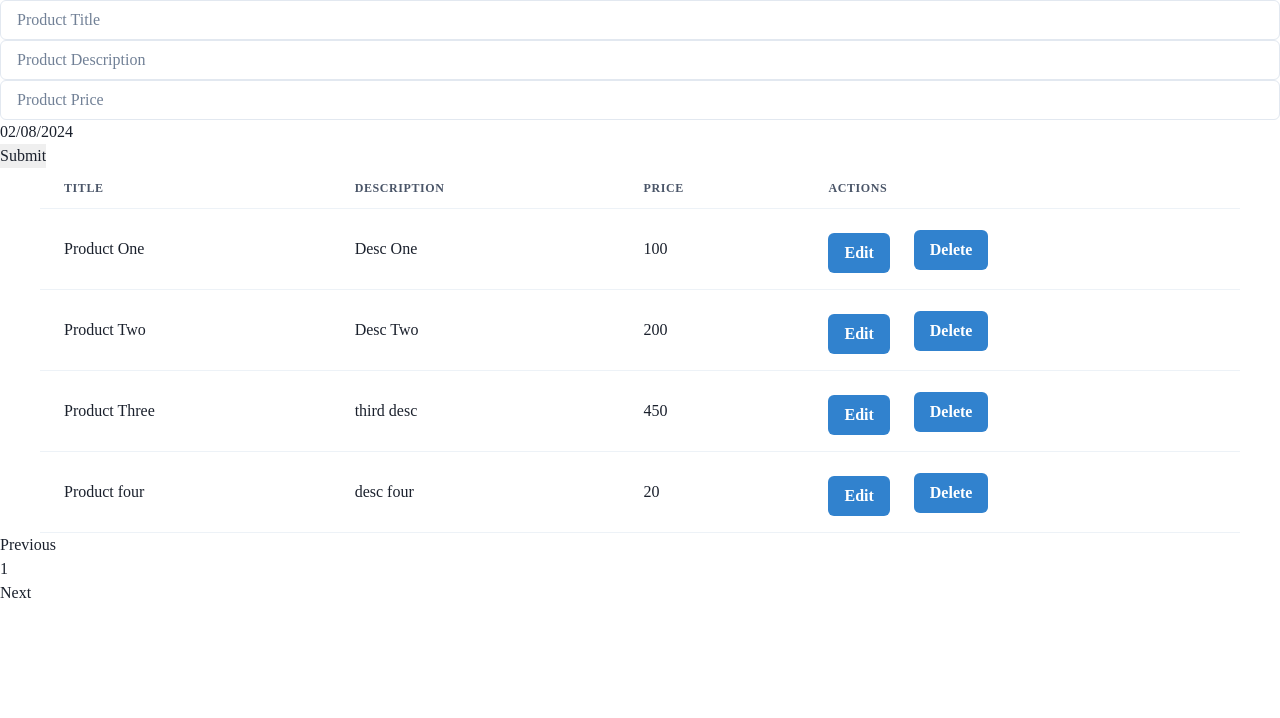
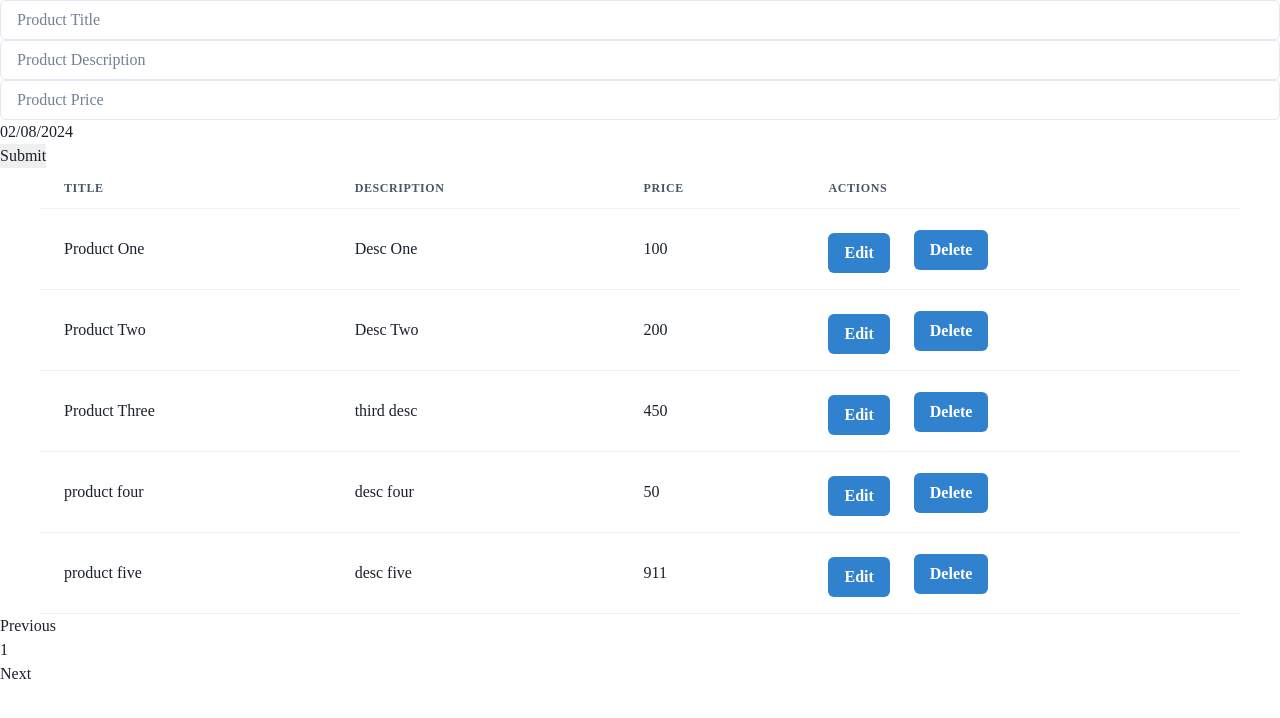
Before and after one commit to skhatri121/ReactQueryForm, a React (Vite) app: page / in a window 1280 px wide. Shown: the top 718 px of the page. Built offline with nearby package versions, Linux system fonts and the light colour scheme; data requests are answered from the project's data file.

Commit message:
Table DOne

```diff
--- a/db.json
+++ b/db.json
@@ -19,10 +19,16 @@
       "price": "450"
     },
     {
-      "id": "814994dc-ff84-45a8-94f2-9e81a6cdf844",
-      "title": "Product four",
+      "id": "1cfd4531-16f7-423d-9710-93f5c90929d7",
+      "title": "product four ",
       "description": "desc four",
-      "price": "20"
+      "price": "50"
+    },
+    {
+      "id": "af1d23db-1ca5-4824-999a-f3523385c500",
+      "title": "product five",
+      "description": "desc five",
+      "price": "911"
     }
   ]
 }
--- a/src/Components/CommonTable.tsx
+++ b/src/Components/CommonTable.tsx
@@ -13,6 +13,15 @@ import {
 } from "@chakra-ui/react";
 
 const CommonTable = ({ products, columns, navigate, handleDelete }) => {
+  const columnHelper = () => {
+    if (!columns && products.length > 0) {
+      return Object.keys(products[0]);
+    } else {
+      return columns;
+    }
+  };
+
+  const tableColumns = columnHelper();
   return (
     <Stack spacing={10}>
       <Center>
@@ -20,7 +29,7 @@ const CommonTable = ({ products, columns, navigate, handleDelete }) => {
           <Table variant="simple">
             <Thead>
               <Tr>
-                {columns.map((column) => (
+                {tableColumns.map((column) => (
                   <Th key={column}>{column}</Th>
                 ))}
                 <Th>Actions</Th>
```
Also changed, not shown: src/Pages/ProductList.tsx (+0 -90 lines).
